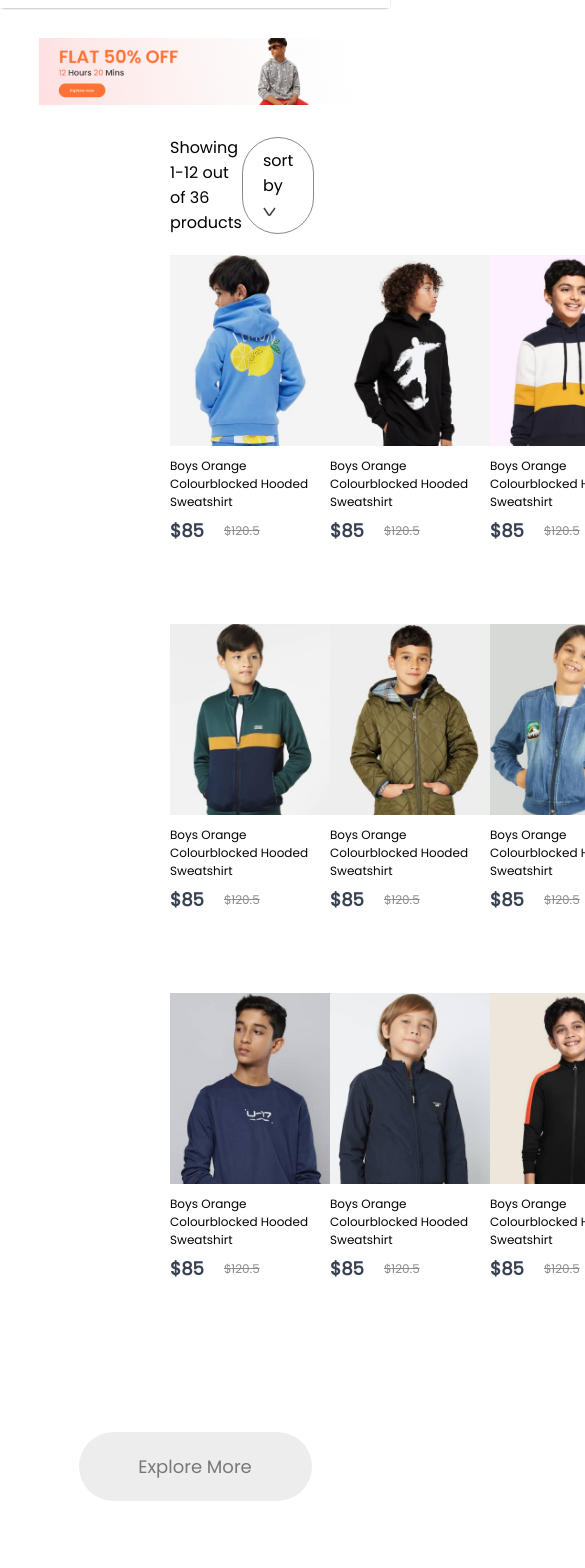
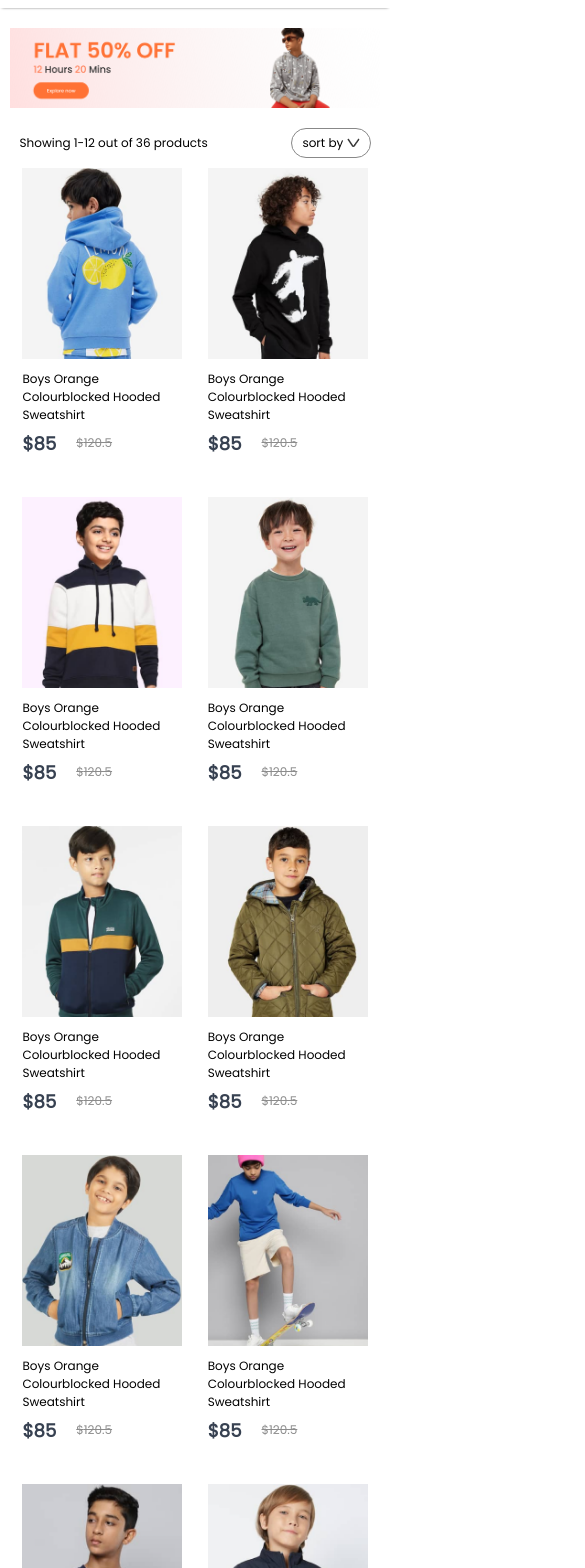
Before and after one commit to Aqueous20/Tropical-Treasures, a React (Create React App) app in the folder tropicaltreasures/: page /kids in a window 390 px wide. Shown: the part 80-1648 px from the top of the page, 585 px wide, since content can reach past the window. Built offline with nearby package versions, Linux system fonts and the light colour scheme.

Commit message:
shop category responsiveness
completed the responsiveness of the shop category pages on multiple devices

```diff
--- a/tropicaltreasures/src/pages/stylesheets/ShopCategory.css
+++ b/tropicaltreasures/src/pages/stylesheets/ShopCategory.css
@@ -41,3 +41,56 @@
   font-size: 18px;
   font-weight: 500;
 }
+
+@media (max-width: 1280px) {
+  .shop_category-banner {
+    margin: 20px auto;
+    width: 90%;
+  }
+  .shop_category-indexsort {
+    width: 90%;
+    margin: auto;
+  }
+  .shop_category-sort {
+    padding: 5px 10px;
+    font-size: 12px;
+  }
+  .shop_category-indexsort p {
+    font-size: 12px;
+  }
+  .shop_category-products {
+    width: 90%;
+    margin: 10px auto;
+    row-gap: 40px;
+  }
+  .shop_category-products .item {
+    margin: auto;
+  }
+  .shop_category-load-more {
+    margin: 100px auto;
+    width: 200px;
+    height: 60px;
+    font-size: 16px;
+  }
+}
+
+@media (max-width: 800px) {
+  .shop_category-banner {
+    width: 95%;
+  }
+  .shop_category-products {
+    width: 95%;
+  }
+  .shop_category-load-more {
+    margin: 60px auto;
+    width: 150px;
+    height: 40px;
+    font-size: 12px;
+  }
+}
+
+@media (max-width: 500px) {
+  .shop_category-products {
+    grid-template-columns: 1fr 1fr;
+  }
+}
```
Also changed, not shown: 1 other file (tests, documents, lock files or other folders).
